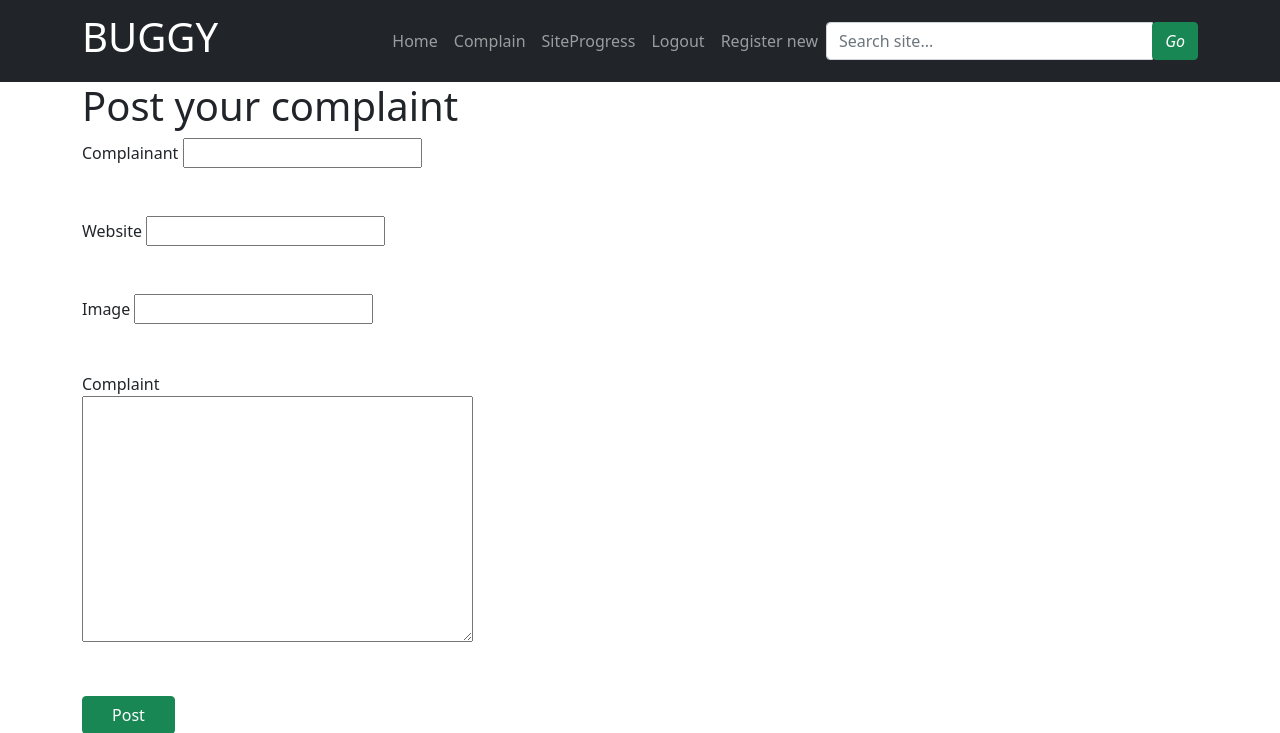
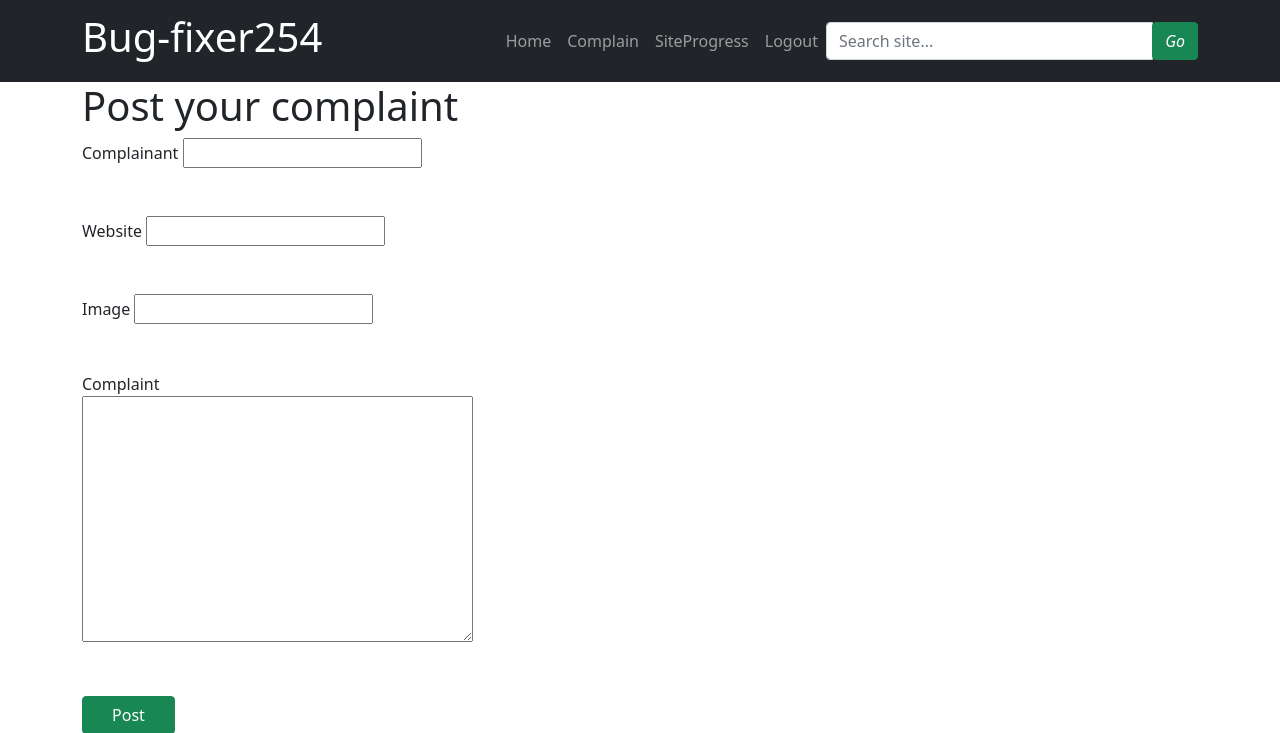
Before and after one commit to Thuotracy/bug-fixer254, a Django app: page /complaint/ in a window 1280 px wide. Shown: the top 733 px of the page. Run offline with Django 4.2, Linux system fonts and the light colour scheme; some libraries are stand-ins or nearby versions.

Commit message:
added text to base.html

```diff
--- a/final/templates/base.html
+++ b/final/templates/base.html
@@ -17,7 +17,7 @@
 <body>
   <nav id="navbar_top" class="navbar navbar-expand-lg navbar-inverse navbar-dark bg-dark">
     <div class="container">
-      <a class="navbar-brand" href="{% url 'home' %}"><h1>BUGGY</h1></a>
+      <a class="navbar-brand" href="{% url 'home' %}"><h1>Bug-fixer254</h1></a>
       <button class="navbar-toggler" type="button" data-bs-toggle="collapse" data-bs-target="#main_nav">
         <span class="navbar-toggler-icon">toggle</span>
       </button>
@@ -27,7 +27,7 @@
           <li class="nav-item"><a class="nav-link" href="{% url 'complaint' %}">Complain</a></li>
           <li class="nav-item"><a class="nav-link" href="{% url 'progress' %}">SiteProgress</a></li>
           <li class="nav-item"><a class="nav-link" href="{% url 'logout' %}">Logout</a></li>
-          <li class="nav-item"><a class="nav-link" href="{% url 'register' %}">Register new</a></li>
+          <!-- <li class="nav-item"><a class="nav-link" href="{% url 'register' %}">Register new</a></li> -->
         </ul>
       </div>
                   <!-- Adding a search form  -->
```
